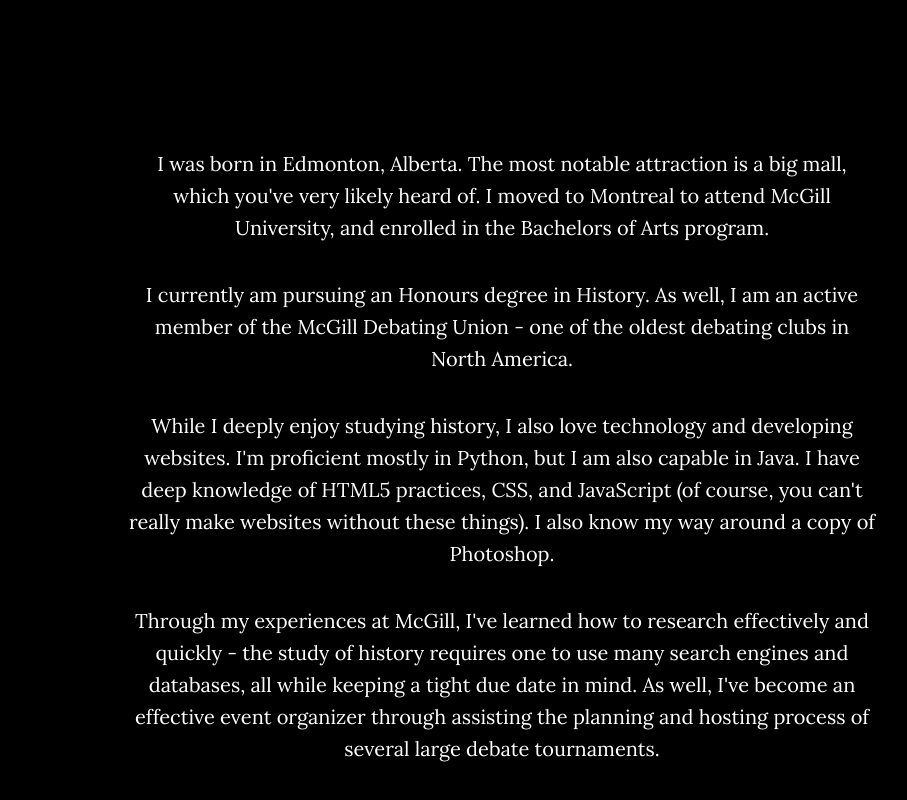
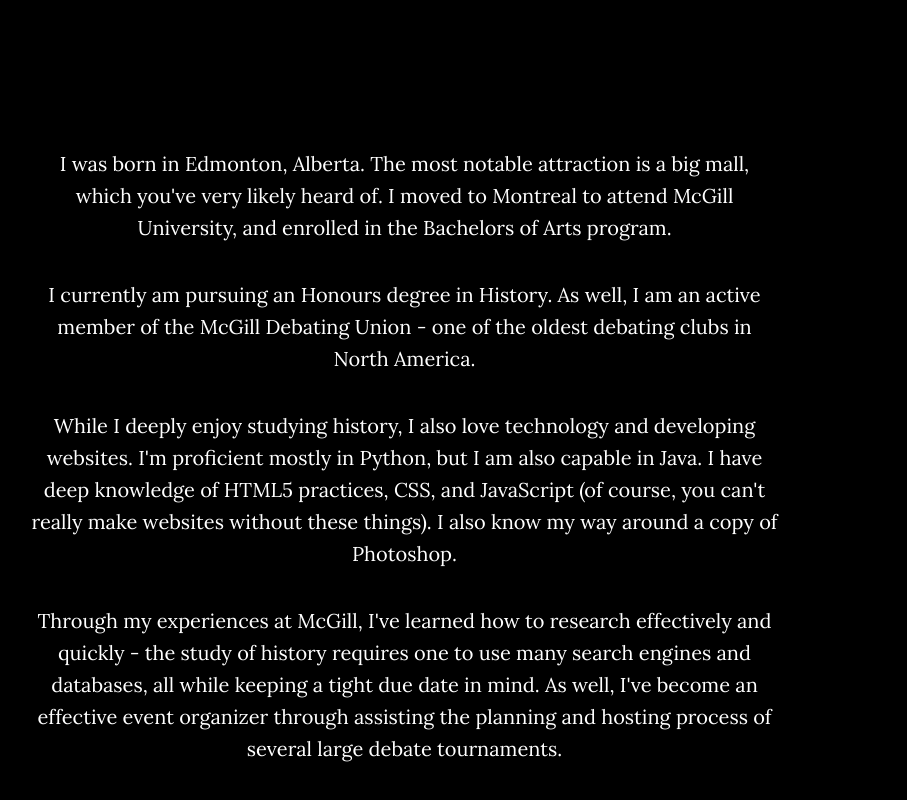
Before and after one commit to MaxHarrington/maxharrington.github.io, a plain HTML site: page index.html in a window 1280 px wide. Shown: the part 902-1702 px from the top of the page, without its empty margins (138-1045 px from the left). Drawn offline with Linux system fonts and the light colour scheme.

Commit message:
Update index.html

```diff
--- a/index.html
+++ b/index.html
@@ -89,7 +89,7 @@
     <!-- About Section -->
     <section class="container content-section text-center">
         <div class="row" id="about">
-            <div class="col-lg-8 col-lg-offset-2">
+            <div class="col-lg-8 col-lg-offset-1">
                 <p>
                     I was born in Edmonton, Alberta. The most notable attraction is a big mall, which you've very likely heard of. I moved to Montreal to attend McGill University, and enrolled in the Bachelors of Arts program.
                 </p>
```
